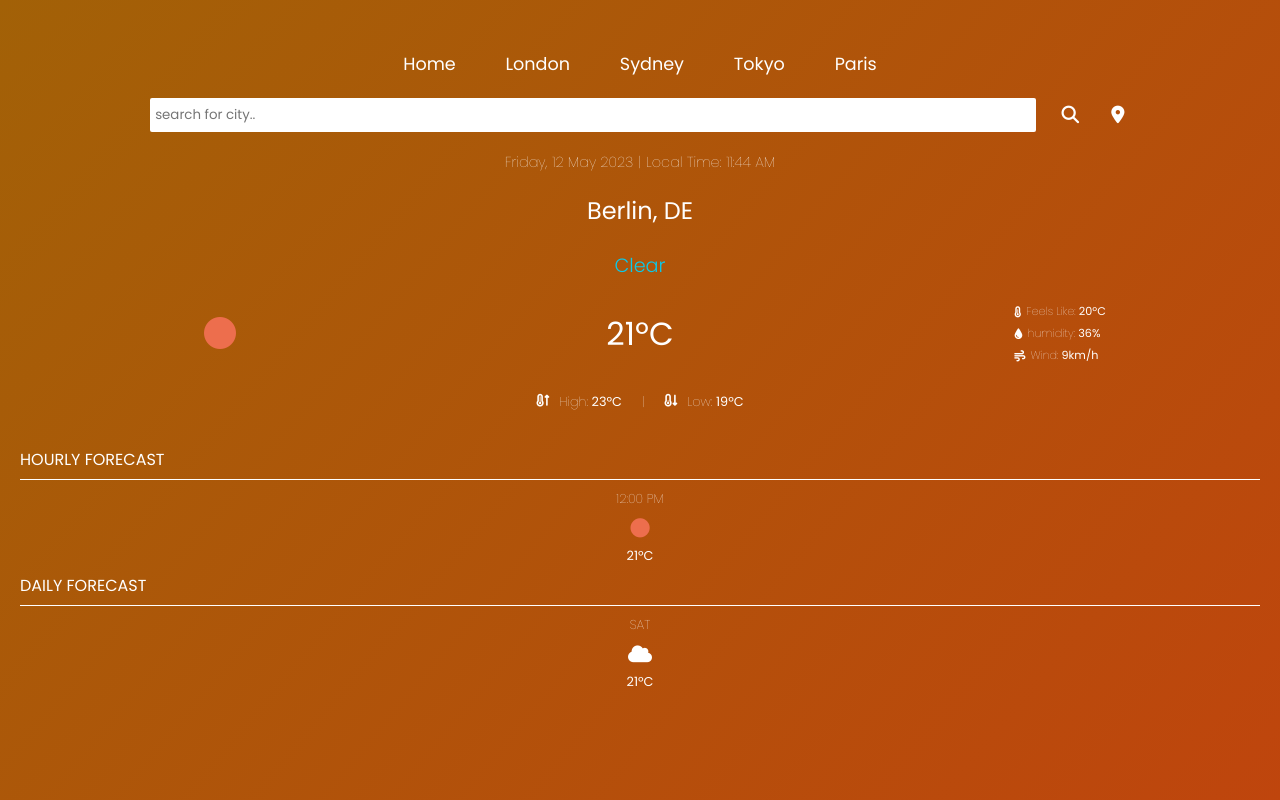
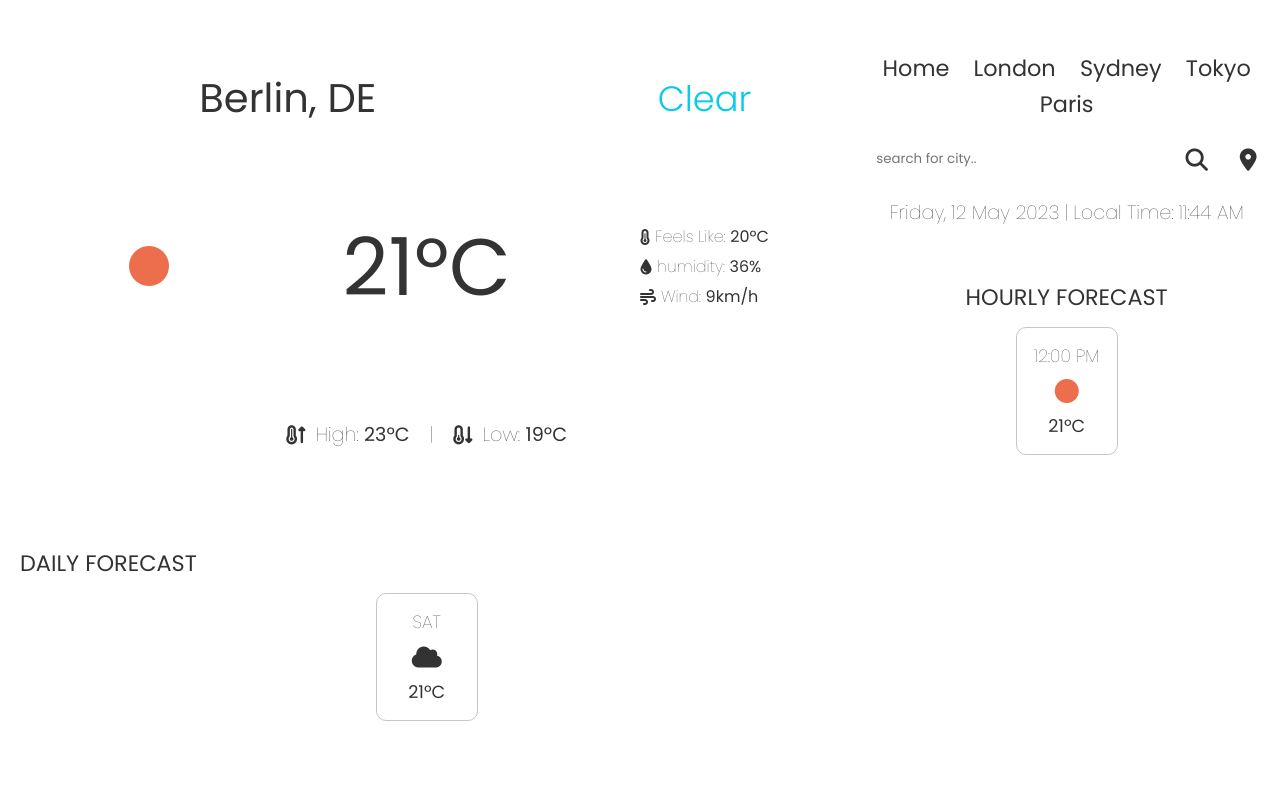
Before and after one commit to Julianna-Venter/Weather-Forcast-Project, a website built with Vite: page Weather-Forecast/index.html in a window 1280 px wide. Built offline with nearby package versions, Linux system fonts and the light colour scheme.

Commit message:
feat: :sparkles: Added web view and styled it

```diff
--- a/Weather-Forecast/index.html
+++ b/Weather-Forecast/index.html
@@ -18,6 +18,9 @@
 <body>
 
   <div class="container">
+
+    <div class="grid-container">
+
       <div class="navigation-container">
 
         <nav class="timezones">
@@ -100,7 +103,7 @@
 
       </div>
 
-    <div class="hourly-daily">
+
         <div class="hourly">
           <span>Hourly Forecast</span>
 
@@ -128,9 +131,11 @@
 
           </div>
         </div>
-    </div>
+
 
       <div class="map"></div>
+
+    </div>
 
   </div>
 
--- a/Weather-Forecast/index.scss
+++ b/Weather-Forecast/index.scss
@@ -7,8 +7,11 @@ html {
     margin: 0;
 }
 
+button {
+    cursor: pointer;
+}
+
 .container {
-    background-image: linear-gradient(130deg, hsl(34.84deg 91.72% 33.14%), hsl(18.88deg 87.25% 40%));
     height: 100%;
     width: 100%;
     margin: 0;
@@ -16,17 +19,246 @@ html {
     font-family: "Poppins", sans-serif;
     font-weight: 100;
     font-style: normal;
+    display: flex;
+    justify-content: center;
+}
+
+.navigation-container {
+    grid-area: nav-con;
+}
+
+.forecast-container {
+    grid-area: fore-con;
+}
+
+.hourly {
+    grid-area: hourly;
+}
+
+.daily {
+    grid-area: daily;
+}
+
+@media only screen and (max-width: 1200px) {
+
+    .container {
+        background-image: linear-gradient(130deg, hsl(34.84deg 91.72% 33.14%), hsl(18.88deg 87.25% 40%));
+    }
+
+    .grid-container {
+        width: 100%;
+        max-width: 800px;
+        display: grid;
+        grid-template-areas:
+            'nav-con'
+            'fore-con'
+            'hourly'
+            'daily';
+        grid-template-rows: auto auto auto auto;
     }
 
     .navigation-container {
         color: white;
+
+        button {
+            color: white;
+            font-size: 1.1rem;
+        }
+    }
+
+    .fa-cloud {
+        color: white;
+    }
+
+
+    .forecast-container {
+        color: white;
+    }
+
+    .hourly,
+    .daily {
+        color: white;
+
+        span {
+            border-bottom: solid 1px white;
+        }
+
+        .summaries {
+            .item {
+
+                i {
+                    font-size: 1.2rem;
+                }
+
+                label {
+                    font-size: 0.8rem;
+                }
+            }
+        }
+    }
+
+    .icon {
+        font-size: 2rem;
+    }
+
+    .temp {
+        font-size: 2rem;
+    }
+
+    .extra-info {
+        font-size: 0.7rem;
+    }
+
+    .temp-sub {
+        font-size: 0.8rem;
+    }
+
+    .location {
+        font-size: 1.5rem;
+    }
+
+    .status {
+        font-size: 1.2rem;
+    }
+
+    .forecast-container {
+        display: grid;
+        row-gap: 20px;
+        justify-items: center;
+        align-items: center;
+        grid-template-areas:
+            'location location location'
+            'status status status'
+            'icon temp extra'
+            'temp-sub temp-sub temp-sub';
+        grid-template-rows: 1fr 1fr auto 1fr;
+        grid-template-columns: 1fr 1fr 1fr;
+    }
+
+    .current-time-info {
+        font-size: 0.9rem;
+    }
+}
+
+
+@media only screen and (min-width: 1200px) {
+
+    .container {
+        background-color: white;
+        color: #333;
+    }
+
+    .grid-container {
+        height: 100%;
+        display: grid;
+        grid-template-areas:
+            'fore-con nav-con'
+            'fore-con hourly'
+            'daily hourly';
+        grid-template-rows: 1fr 1fr 1fr;
+        grid-template-columns: 2fr 1fr;
+    }
+
+    .navigation-container {
+        color: #333;
+
+        button {
+            color: #333;
+            font-size: 1.4rem;
+        }
+    }
+
+    .fa-cloud {
+        color: #333;
+    }
+
+    .forecast-container {
+        color: #333;
+    }
+
+    .hourly,
+    .daily {
+        color: #333;
+
+        span {
+            // border-bottom: solid 1px #333;
+            font-size: 1.4rem;
+        }
+
+
+        .summaries {
+            .item {
+                border: 1px solid #9c999990;
+                padding: 15px 10px;
+                border-radius: 10px;
+                min-width: 80px;
+
+                i {
+                    font-size: 1.5rem;
+                }
+
+                label {
+                    font-size: 1.1rem;
+                }
+            }
+        }
+    }
+
+    .hourly span {
+        display: flex;
+        justify-content: center;
+    }
+
+
+    .icon {
+        font-size: 2.5rem;
+    }
+
+    .temp {
+        font-size: 5rem;
+    }
+
+    .extra-info {
+        font-size: 1rem;
+    }
+
+    .temp-sub {
+        font-size: 1.2rem;
+    }
+
+    .location {
+        font-size: 2.5rem;
+    }
+
+    .status {
+        font-size: 2.2rem;
+    }
+
+    .forecast-container {
+        display: grid;
+        row-gap: 20px;
+        justify-items: center;
+        align-items: center;
+        grid-template-areas:
+            'location location status'
+            'icon temp extra'
+            'temp-sub temp-sub temp-sub';
+        grid-template-rows: 1fr auto 1fr;
+        grid-template-columns: 1fr 1fr 1fr;
+    }
+
+    .current-time-info {
+        font-size: 1.2rem;
+    }
+}
+
+.navigation-container {
     margin: 50px 10px 20px 10px;
 
     button {
         background-color: transparent;
         border: none;
-        font-size: 1.1rem;
-        color: white;
+        // font-size: 1.1rem;
         font-family: "Poppins", sans-serif;
         font-style: normal;
     }
@@ -60,7 +292,7 @@ html {
     }
 
     .current-time-info {
-        font-size: 0.9rem;
+        // font-size: 0.9rem;
         display: flex;
         justify-content: center;
         gap: 5px;
@@ -70,37 +302,34 @@ html {
 .location {
     grid-area: location;
     font-weight: 400;
-    font-size: 1.5rem;
+    // font-size: 1.5rem;
 }
 
 .status {
     grid-area: status;
     color: hsl(189, 93%, 48%);
     font-weight: 300;
-    font-size: 1.2rem;
+    // font-size: 1.2rem;
 }
 
 .icon {
     grid-area: icon;
-    font-size: 2rem;
+    // font-size: 2rem;
 }
 
 .fa-circle {
     color: hsl(12.38deg 81.63% 61.57%);
 }
-.fa-cloud {
-    color: white;
-}
 
 .temp {
     grid-area: temp;
     font-weight: 400;
-    font-size: 2rem;
+    // font-size: 2rem;
 }
 
 .extra-info {
     grid-area: extra;
-    font-size: 0.7rem;
+    // font-size: 0.7rem;
     display: flex;
     flex-direction: column;
     gap: 5px;
@@ -118,23 +347,12 @@ html {
     display: flex;
     justify-content: center;
     gap: 20px;
-    font-size: 0.8rem;
+    // font-size: 0.8rem;
 }
 
 .forecast-container {
     margin: 10px;
-    color: white;
-    display: grid;
-    row-gap: 20px;
-    justify-items: center;
-    align-items: center;
-    grid-template-areas:
-        'location location location'
-        'status status status'
-        'icon temp extra'
-        'temp-sub temp-sub temp-sub';
-    grid-template-rows: 1fr 1fr auto 1fr;
-    grid-template-columns: 1fr 1fr 1fr;
+
 
     span {
         font-weight: 400;
@@ -147,23 +365,20 @@ html {
     }
 }
 
-.hourly-daily {
-    text-transform: uppercase;
-    color: white;
-    margin: 20px;
-
 .hourly,
 .daily {
+    text-transform: uppercase;
+    margin: 10px 20px;
+
     span {
         font-weight: 400;
-            border-bottom: solid 1px white;
         min-height: 40px;
         display: inline-flex;
         align-items: center;
         width: 100%;
         margin-bottom: 10px;
     }
-    }
+
 
     .summaries {
         display: flex;
@@ -174,14 +389,6 @@ html {
             flex-direction: column;
             align-items: center;
             gap: 10px;
-
-            i {
-                font-size: 1.2rem;
-            }
-
-            label {
-                font-size: 0.8rem;
-            }
         }
 
         .special {
```
Lines whose indentation alone changed are shown as unchanged.
